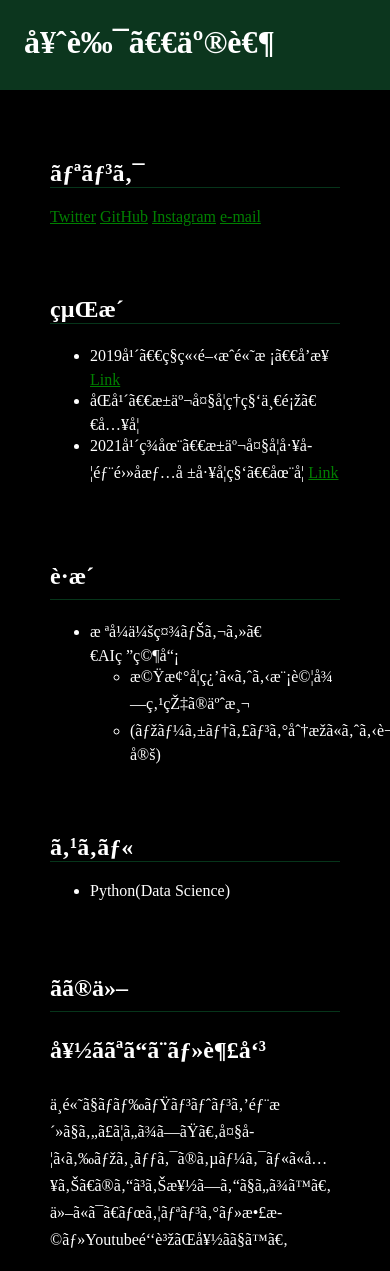
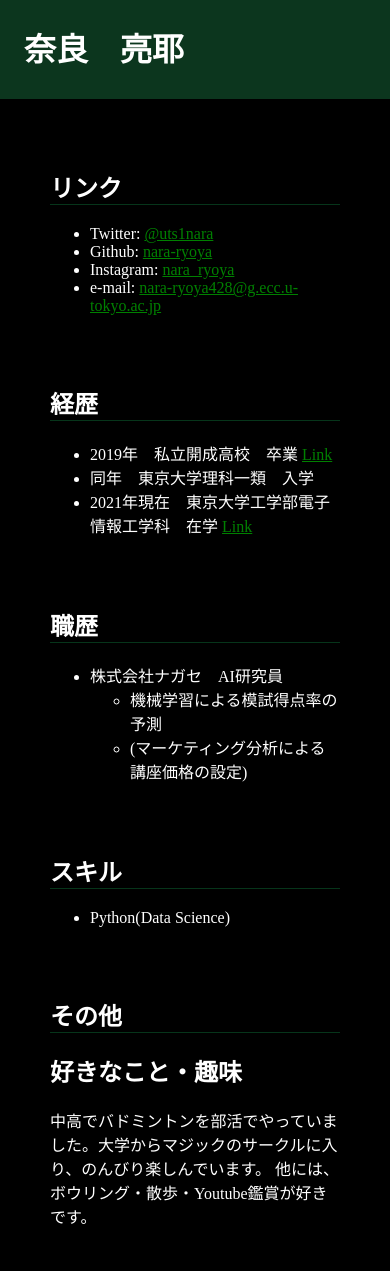
Before and after one commit to nara-ryoya/my_website, a PHP site: page / in a window 390 px wide; the page is wider, and only the part inside the window is pictured. After the commit the page ends 1224 px from the top of that part, so only its background shows below. Run offline with PHP 8.4, Linux system fonts and the light colour scheme.

Commit message:
リンクをmobile端末でも簡単にクリックできるようにしたい

```diff
--- a/index.html
+++ b/index.html
@@ -2,6 +2,10 @@
 <html>
     <head>
         <title>Ryoya Naraのポートフォリオ</title>
+        <meta charset="utf-8">
+        <meta name='author' content='Ryoya Nara'>
+        <meta name='description' content='Ryoya Naraのポートフォリオです'>
+        <meta name="viewport" content="width=device-width, initial-scale=1.0">
         <link rel = "stylesheet" href = "css/stylesheet.css">
     </head>
     <body>
@@ -11,10 +15,21 @@
         <div class = "profile_container">
             <section>
                 <h1>リンク</h1>
-                <a href='https://twitter.com/uts1nara', target="_blank">Twitter</a>
-                <a href='https://github.com/nara-ryoya', target="_blank">GitHub</a>
-                <a href='https://www.instagram.com/nara_ryoya/', target="_blank">Instagram</a>
-                <a href='mailto:nara-ryoya428@g.ecc.u-tokyo.ac.jp', target="_blank">e-mail</a>
+                <ul>
+                    <li>Twitter:
+                        <a href='https://twitter.com/uts1nara', target="_blank">@uts1nara</a>
+                    </li>
+                    <li>Github:
+                        <a href='https://github.com/nara-ryoya', target="_blank">nara-ryoya</a>
+                    </li>
+                    <li>Instagram:
+                        <a href='https://www.instagram.com/nara_ryoya/', target="_blank">nara_ryoya</a>
+                    </li>
+                    <li>e-mail:
+                        <a href='mailto:nara-ryoya428@g.ecc.u-tokyo.ac.jp', target="_blank">nara-ryoya428@g.ecc.u-tokyo.ac.jp</a>
+                        </a>
+                    </li>
+                </ul>
             </section>
             <section>
                 <h1>経歴</h1>
```
Also changed, not shown: css/stylesheet.css (line endings or trailing spaces).
